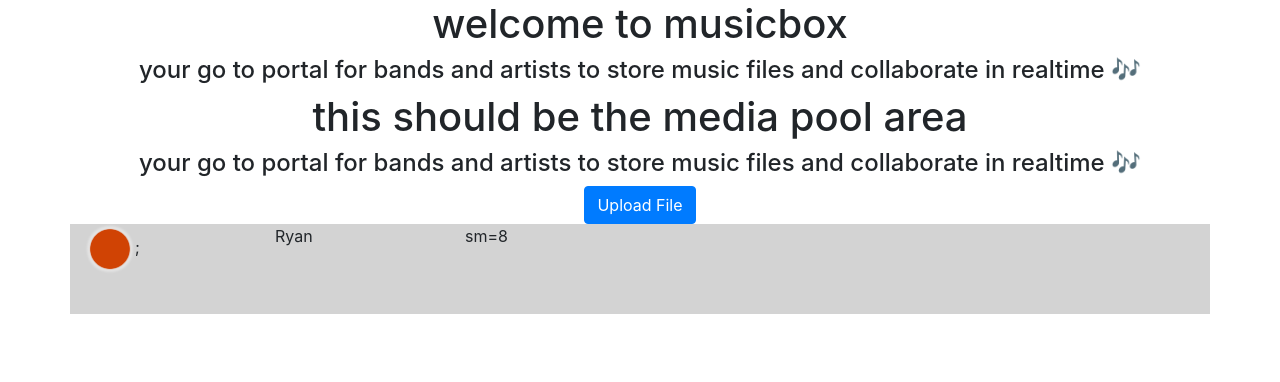
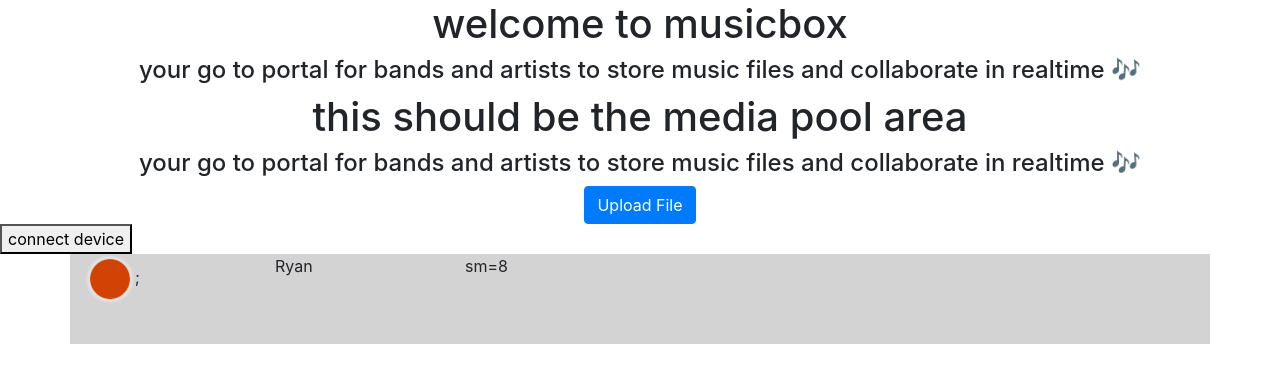
Before and after one commit to rteshima/musicBox, a React (Create React App) app in the folder musicbox/: page / in a window 1280 px wide. Shown: the top 382 px of the page. Built offline with nearby package versions, Linux system fonts and the light colour scheme.

Commit message:
added some recorder functionality

```diff
--- a/musicbox/src/Recorder.js
+++ b/musicbox/src/Recorder.js
@@ -6,26 +6,35 @@ import './styles/Recorder.css';
 import redLight from './images/red.png';
 import grayLight from './images/gray.png';
 
-// class RecorderButton extends React.Component() {
-//     constructor(props) {
-//         super(props);
-//     }
+class RecorderButton extends React.Component {
+    constructor(props) {
+        super(props);
+
+        this.handleClick = this.handleClick.bind(this);
+    }
 
 
-//     createRecorder() {
-//         return <Recorder name="Ryan" live={true} />;
-//     }
+    handleClick() {
+        return <CreateRecorder name="ryan"/>;
+    }
 
-//     render() {
-//         return (
-//             <button onClick={this.createRecorder}>connect device</button>
-//         );
-//     }
-// }
+    render() {
+        return (
+            <button onClick={this.handleClick}>connect device</button>
+        );
+    }
+}
+
+function CreateRecorder(props) {
+    return (
+        <Recorder name={props.name} live={true} />
+    );
+}
 
 function Recorder(props) {
     return (
         <div className="Recorder">
+            <RecorderButton />
             <Container>
                 <Row className="show-grid recorder-row">
                     <Col sm={2} className="recorder-col">
```
Also changed, not shown: 1 other file (tests, documents, lock files or other folders).
